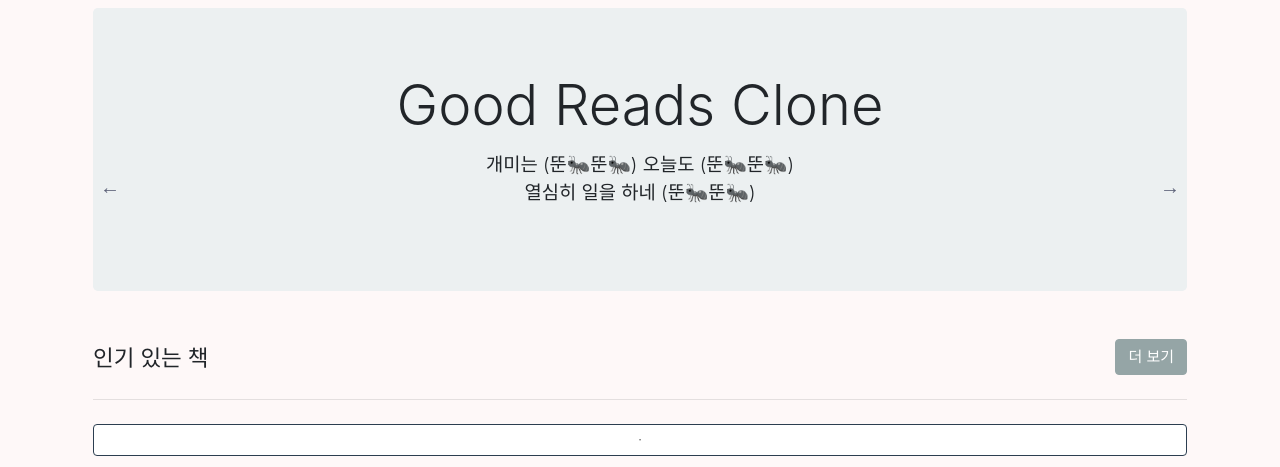
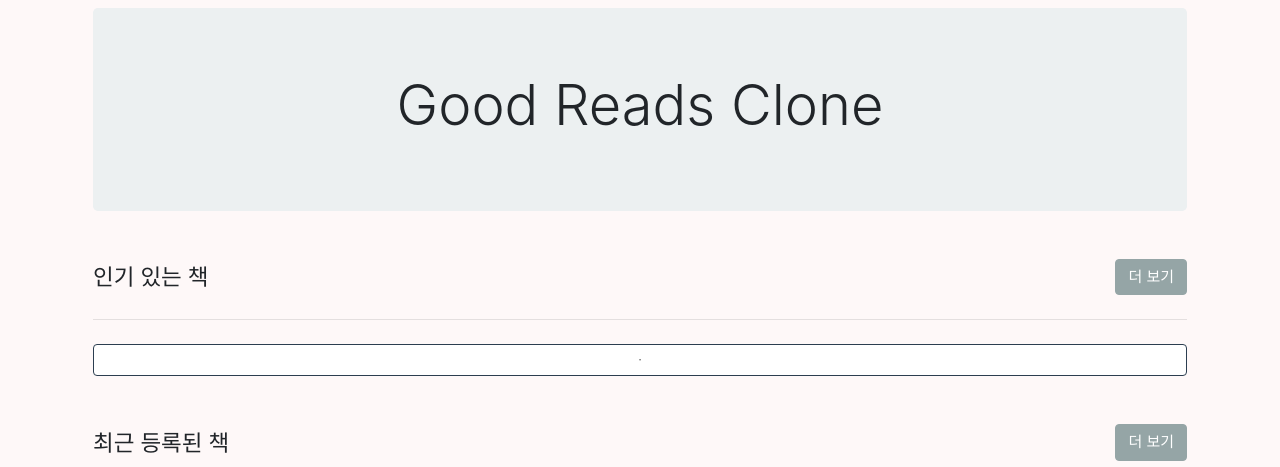
Before and after one commit to feud72/goodreads-server, a Django app: template templates/front/home.html in a window 1280 px wide. Shown: the part 71-538 px from the top of the page. Run offline with Django 3.2, Linux system fonts and the light colour scheme; the template is opened without the code that fills it, so the values that code supplies are empty; some libraries are stand-ins or nearby versions; some web fonts are replaced.

Commit message:
[Remove] slider home.html

```diff
--- a/templates/base.html
+++ b/templates/base.html
@@ -48,19 +48,6 @@
     <script type="text/javascript" src="{% static 'js/slick.min.js' %}"></script>
 		<script type="text/javascript" src="{% static 'js/slick-responsive.js' %}">
     </script>
-<script>
-$(document).ready(function() {
-	$(".title-slick").slick({
-		infinite: true,
-		speed: 500,
-		autoplay: true,
-		autoplaySpeed: 6000,
-		fade: true,
-		cssEase: 'linear'
-	}
-	);
-});
-</script>
     <script>
       AOS.init();
     </script>
--- a/templates/front/home.html
+++ b/templates/front/home.html
@@ -3,33 +3,10 @@
   {% if status %}
   <p class="lead text-center">{{ nickname }}님, 좋은 하루 보내세요. :)</p>
   {% endif %}
-  <h2 class="display-4 text-center">
+  <h3 class="display-4 text-center">
     Good Reads Clone
-  </h2>
-	<div class="title-slick">
-  <p class="lead p-1 text-center">
-개미는 (뚠🐜뚠🐜) 오늘도 (뚠🐜뚠🐜)
-<br />
-열심히 일을 하네 (뚠🐜뚠🐜)
-	</p>
-  <p class="lead p-1 text-center">
-개미는 (뚠🐜뚠🐜) 언제나 (뚠🐜뚠🐜)
-<br />
-열심히 일을 하네 (뚠🐜뚠🐜)
-  </p>
-	<p class="lead p-1 text-center">
-	개미는 아무 말도 하지 않지만 (띵가🎸띵가🎸)
-<br />
-땀을 뻘뻘 흘리면서 (띵가🎸띵가🎸)
-	</p>
-	<p class="lead p-1 text-center">
-매일 매일을 살기 위해서
-<br />
-열심히 일하네 (띵가🎸띵가🎸)
-  </p>
+  </h3>
 	</div>
-	</div>
-
   {% url 'front:popular' as link %}
   {% include 'partials/slide.html' with title="인기 있는 책" link=link items=popular %}
   {% url 'front:popular' sort="recent" as link %}
```
